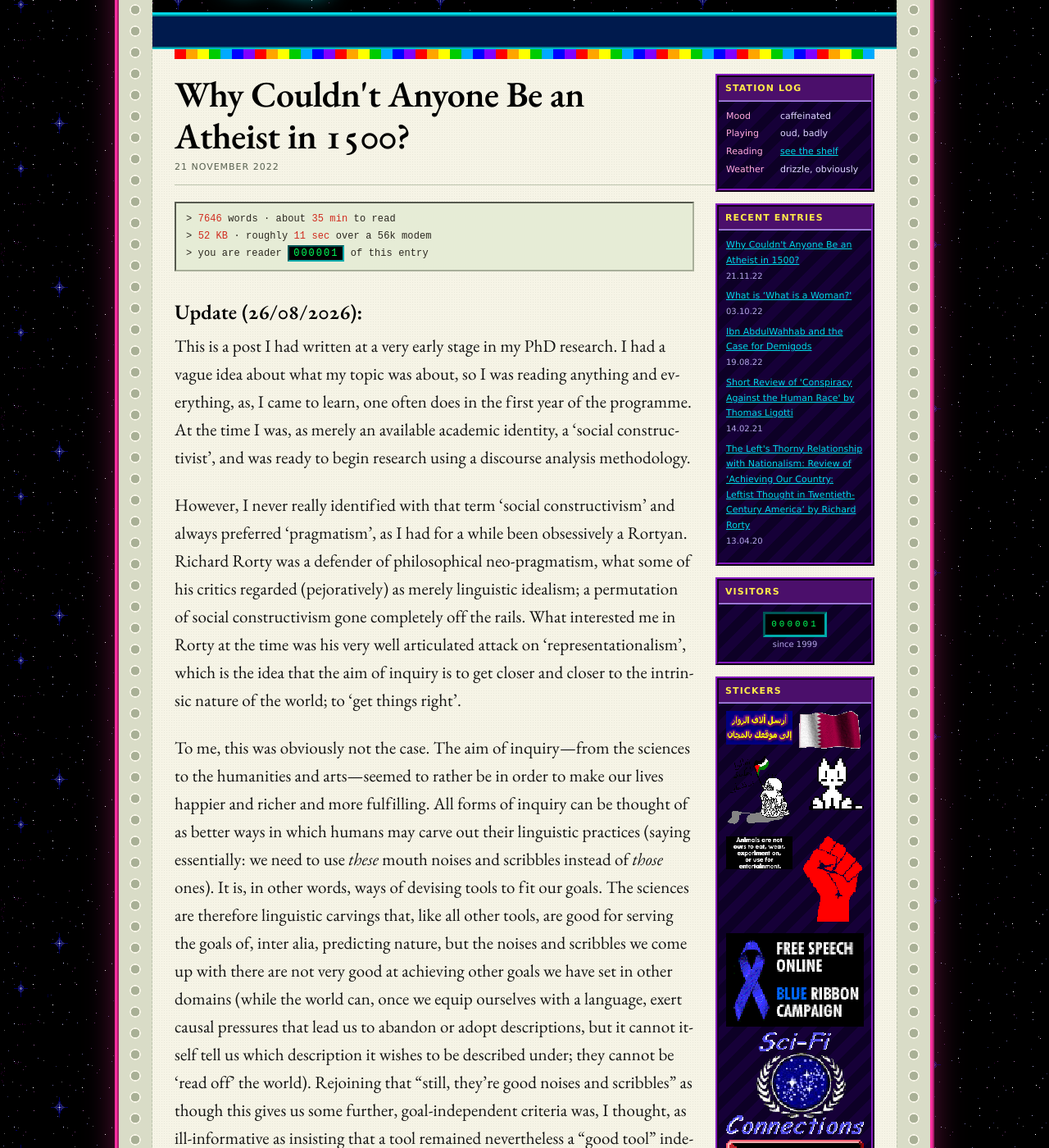
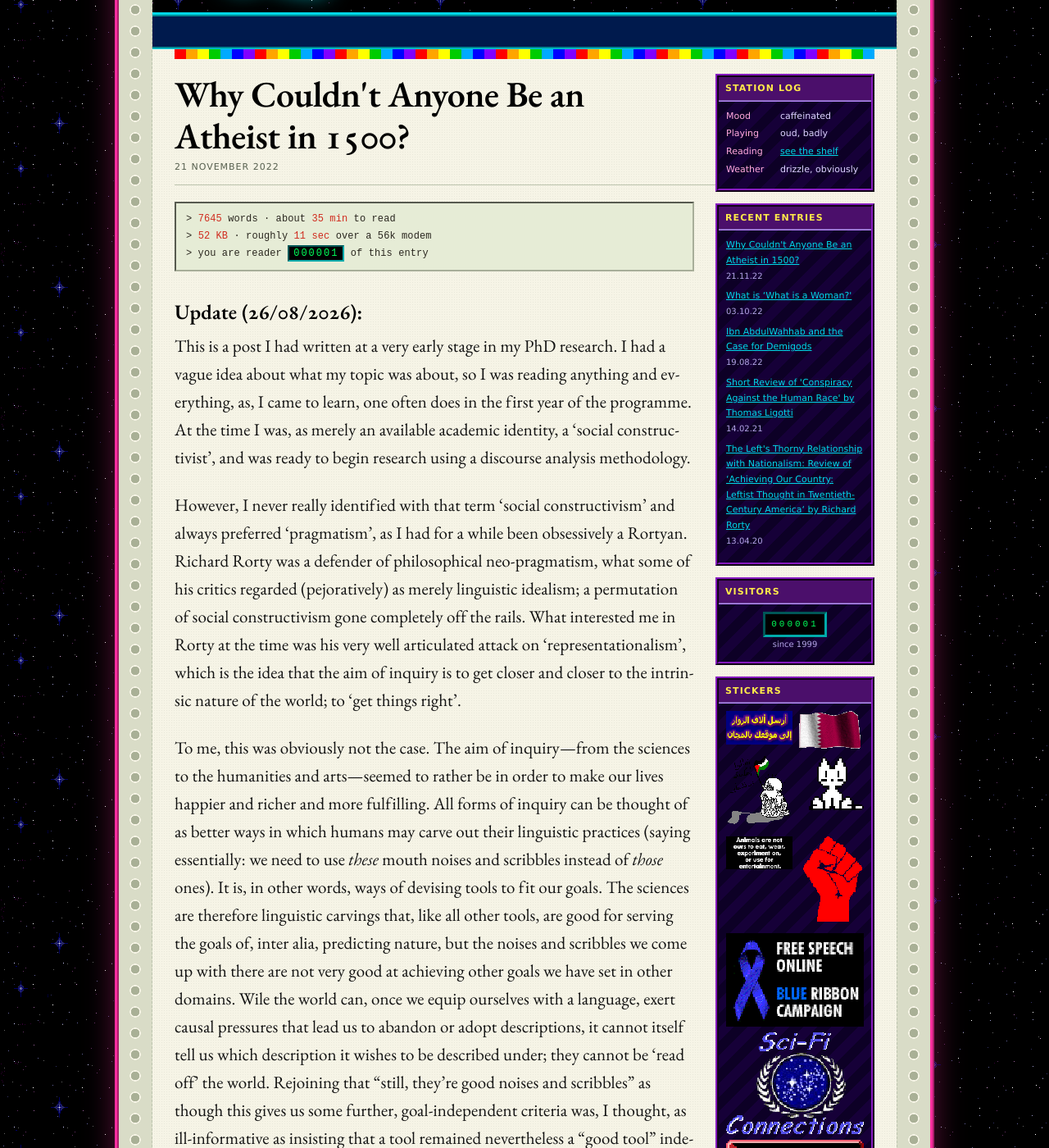
Before and after one commit to Catofminerva/Catofminerva.github.io, a Jekyll site: the page built from _posts/2022-11-21-foucault.md, in a window 1280 px wide and 1400 px high, scrolled down 234 px. Shown: the whole window at 82% size. Built offline with Jekyll 4.4.1, drawn with Linux system fonts in a browser that asks for light colours; comment, search, counter and statistics services are not loaded; some of the changed text lies outside the part shown.

Commit message:
Update 2022-11-21-foucault.md

```diff
--- a/_posts/2022-11-21-foucault.md
+++ b/_posts/2022-11-21-foucault.md
@@ -9,7 +9,7 @@ This is a post I had written at a very early stage in my PhD research. I had a v
 
 However, I never really identified with that term 'social constructivism' and always preferred 'pragmatism', as I had for a while been obsessively a Rortyan. Richard Rorty was a defender of philosophical neo-pragmatism, what some of his critics regarded (pejoratively) as merely linguistic idealism; a permutation of social constructivism gone completely off the rails. What interested me in Rorty at the time was his very well articulated attack on 'representationalism', which is the idea that the aim of inquiry is to get closer and closer to the intrinsic nature of the world; to 'get things right'.
 
-To me, this was obviously not the case. The aim of inquiry—from the sciences to the humanities and arts—seemed to rather be in order to make our lives happier and richer and more fulfilling. All forms of inquiry can be thought of as better ways in which humans may carve out their linguistic practices (saying essentially: we need to use *these* mouth noises and scribbles instead of *those* ones). It is, in other words, ways of devising tools to fit our goals. The sciences are therefore linguistic carvings that, like all other tools, are good for serving the goals of, inter alia, predicting nature, but the noises and scribbles we come up with there are not very good at achieving other goals we have set in other domains (while the world can, once we equip ourselves with a language, exert causal pressures that lead us to abandon or adopt descriptions, but it cannot itself tell us which description it wishes to be described under; they cannot be 'read off' the world). Rejoining that “still, they're good noises and scribbles” as though this gives us some further, goal-independent criteria was, I thought, as ill-informative as insisting that a tool remained nevertheless a “good tool” independent from specifying what one wanted to do with it.
+To me, this was obviously not the case. The aim of inquiry—from the sciences to the humanities and arts—seemed to rather be in order to make our lives happier and richer and more fulfilling. All forms of inquiry can be thought of as better ways in which humans may carve out their linguistic practices (saying essentially: we need to use *these* mouth noises and scribbles instead of *those* ones). It is, in other words, ways of devising tools to fit our goals. The sciences are therefore linguistic carvings that, like all other tools, are good for serving the goals of, inter alia, predicting nature, but the noises and scribbles we come up with there are not very good at achieving other goals we have set in other domains. Wile the world can, once we equip ourselves with a language, exert causal pressures that lead us to abandon or adopt descriptions, it cannot itself tell us which description it wishes to be described under; they cannot be 'read off' the world. Rejoining that “still, they're good noises and scribbles” as though this gives us some further, goal-independent criteria was, I thought, as ill-informative as insisting that a tool remained nevertheless a “good tool” independent from specifying what one wanted to do with it.
 
 It was partly through Rorty that I subsequently encountered another philosopher by the name of Ian Hacking, and through both that I began to understand what I still find most useful in Michel Foucault. Both Rorty and Hacking had understood, contra the formulaic and idiotic social-constructivist slogan with which I initially understood Foucault, that he need not be understood as claiming that 'anything goes' or that facts are arbitrary effects of power. Hacking and Rorty, both coming from an analytic philosophy tradition, were able to translate Foucault to me in amenable ways.
 
```
